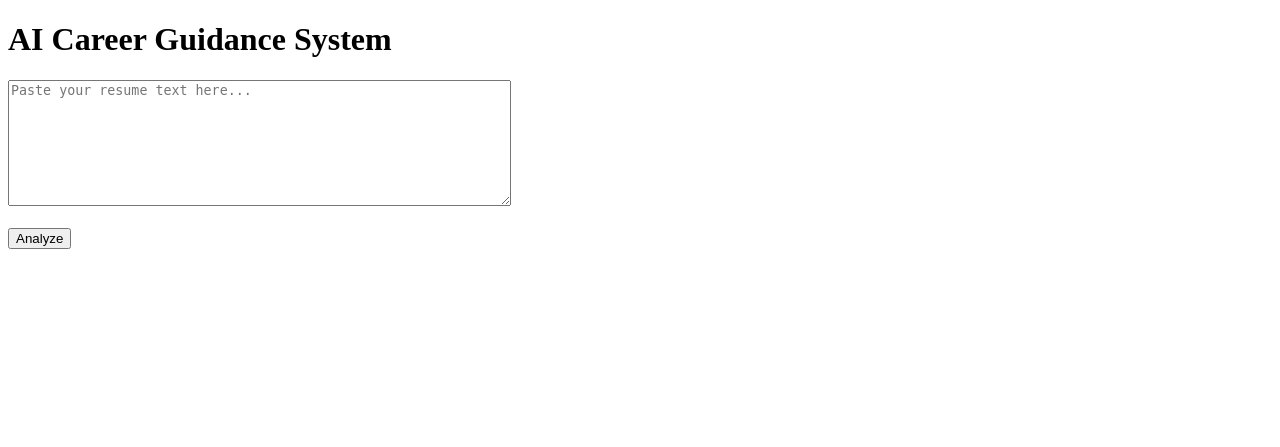
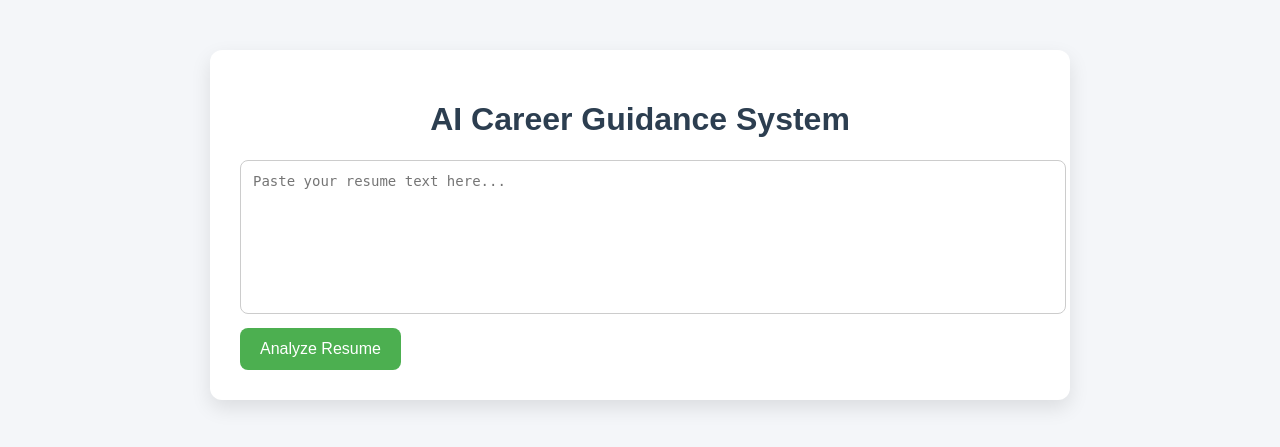
Before and after one commit to prishsha/careerCarrier, a Flask app: page / in a window 1280 px wide. Shown: the top 447 px of the page. Run offline with Flask 3, Linux system fonts and the light colour scheme; some libraries are stand-ins or nearby versions.

Commit message:
clean ui

```diff
--- a/templates/index.html
+++ b/templates/index.html
@@ -2,52 +2,153 @@
 <html>
 <head>
     <title>AI Career Guidance</title>
+    <style>
+        body {
+            font-family: Arial, sans-serif;
+            background: #f4f6f9;
+            margin: 0;
+            padding: 0;
+        }
+
+        .container {
+            max-width: 800px;
+            margin: 50px auto;
+            background: white;
+            padding: 30px;
+            border-radius: 12px;
+            box-shadow: 0 8px 20px rgba(0,0,0,0.1);
+        }
+
+        h1 {
+            text-align: center;
+            color: #2c3e50;
+        }
+
+        textarea {
+            width: 100%;
+            padding: 12px;
+            border-radius: 8px;
+            border: 1px solid #ccc;
+            resize: none;
+            font-size: 14px;
+        }
+
+        button {
+            background: #4CAF50;
+            color: white;
+            padding: 12px 20px;
+            border: none;
+            border-radius: 8px;
+            font-size: 16px;
+            cursor: pointer;
+            margin-top: 10px;
+        }
+
+        button:hover {
+            background: #45a049;
+        }
+
+        .section {
+            margin-top: 30px;
+        }
+
+        .card {
+            background: #f9fafc;
+            padding: 15px;
+            border-radius: 8px;
+            margin-top: 10px;
+        }
+
+        .skill {
+            display: inline-block;
+            padding: 6px 12px;
+            margin: 4px;
+            border-radius: 20px;
+            font-size: 13px;
+        }
+
+        .matched {
+            background: #d4edda;
+            color: #155724;
+        }
+
+        .missing {
+            background: #f8d7da;
+            color: #721c24;
+        }
+
+        .course {
+            margin-bottom: 8px;
+        }
+
+        .job-title {
+            font-size: 20px;
+            font-weight: bold;
+            color: #34495e;
+        }
+    </style>
 </head>
 <body>
+
+<div class="container">
     <h1>AI Career Guidance System</h1>
 
     <form method="POST">
-        <textarea name="resume" rows="8" cols="60"
+        <textarea name="resume" rows="8"
             placeholder="Paste your resume text here..."></textarea>
-        <br><br>
-        <button type="submit">Analyze</button>
+        <br>
+        <button type="submit">Analyze Resume</button>
     </form>
 
     {% if result %}
-        <h2>Recommended Job: {{ result.job }}</h2>
+        <div class="section">
+            <div class="job-title">
+                Recommended Job: {{ result.job }}
+            </div>
+        </div>
 
-        <h3>Matched Skills:</h3>
-        <ul>
+        <div class="section">
+            <h3>Matched Skills</h3>
+            <div class="card">
                 {% for skill in result.matched %}
-                <li>{{ skill }}</li>
+                    <span class="skill matched">{{ skill }}</span>
                 {% endfor %}
-        </ul>
+            </div>
+        </div>
 
-        <h3>Missing Skills:</h3>
-        <ul>
+        <div class="section">
+            <h3>Missing Skills</h3>
+            <div class="card">
                 {% for skill in result.missing %}
-                <li>{{ skill }}</li>
+                    <span class="skill missing">{{ skill }}</span>
                 {% endfor %}
-        </ul>
+            </div>
+        </div>
 
-        <h3>Recommended Courses:</h3>
+        <div class="section">
+            <h3>Recommended Courses</h3>
 
             {% for skill, courses in result.courses.items() %}
-            <h4>To improve {{ skill }}:</h4>
+                <div class="card">
+                    <strong>To improve {{ skill }}:</strong>
                     <ul>
                         {% if courses %}
                             {% for course in courses %}
-                        <li>
+                                <li class="course">
                                     {{ course.course }}
-                            (Rating: {{ course.rating }}, Level: {{ course.level }})
+                                    ({{ course.rating }}, {{ course.level }})
                                 </li>
                             {% endfor %}
                         {% else %}
                             <li>No direct courses found.</li>
                         {% endif %}
                     </ul>
+                </div>
             {% endfor %}
+        </div>
+
     {% endif %}
+</div>
 
 </body>
 </html>
```
Lines whose indentation alone changed are shown as unchanged.
